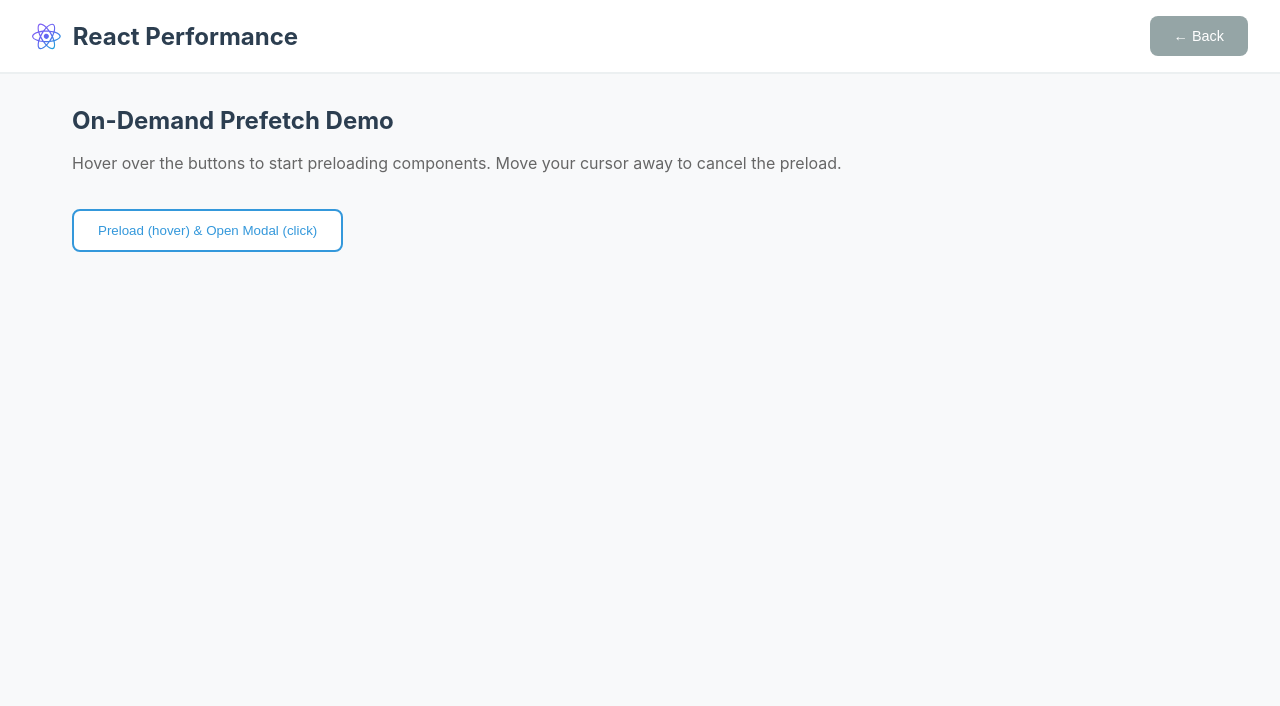
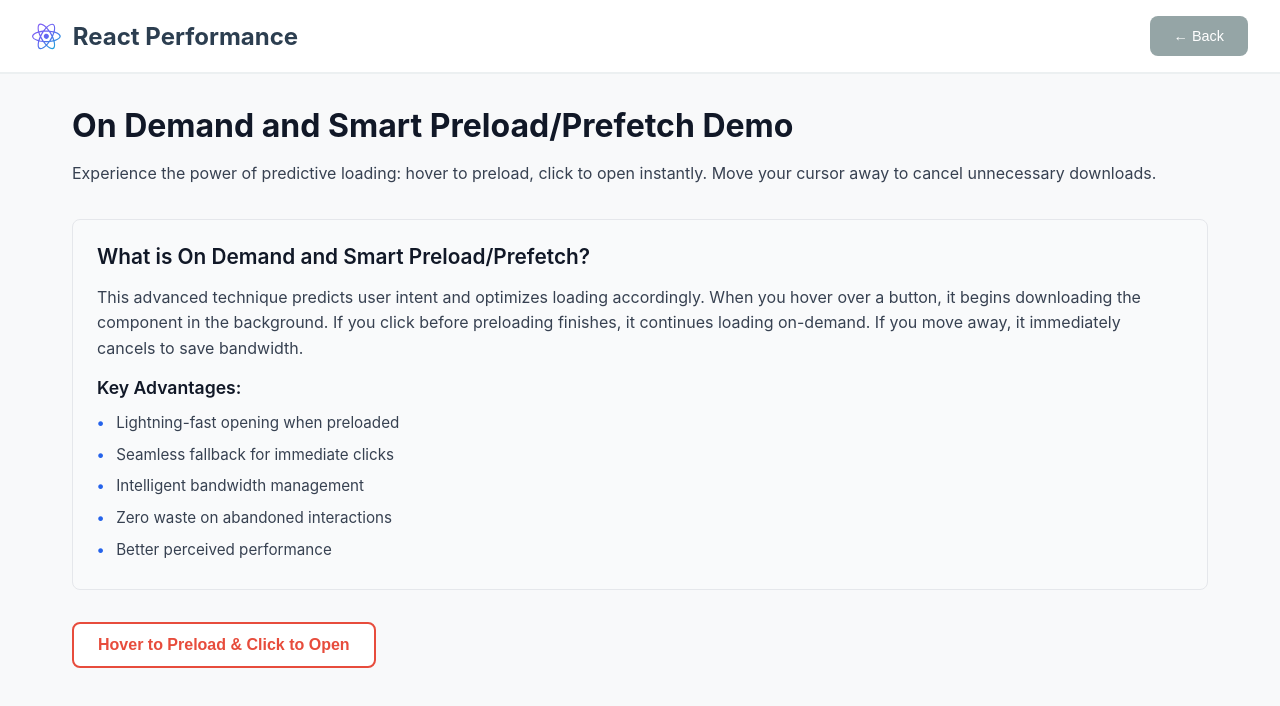
Before and after one commit to en-atul/react-perf, a React app: page /topics/prefetch/on-demand in a window 1280 px wide. Shown: the top 706 px of the page. Built offline with nearby package versions, Linux system fonts and the light colour scheme.

Commit message:
on demand/preload smartly

```diff
--- a/src/topics/performance/PerformanceNavigation.tsx
+++ b/src/topics/performance/PerformanceNavigation.tsx
@@ -214,7 +214,7 @@ export function PerformanceNavigation() {
         <div className="search-container">
           <input
             type="text"
-            placeholder="Search performance topics..."
+            placeholder="Search topics..."
             value={searchTerm}
             onChange={(e) => setSearchTerm(e.target.value)}
             className="search-input"
--- a/src/topics/performance/prefetch/on-demand/OnDemandPrefetch.scss
+++ b/src/topics/performance/prefetch/on-demand/OnDemandPrefetch.scss
@@ -2,16 +2,93 @@
   padding: 2rem;
   max-width: 1200px;
   margin: 0 auto;
+  color: #1f2937;
 
   h2 {
-    color: #2c3e50;
+    color: #111827;
     margin-bottom: 1rem;
+    font-size: 2rem;
+    font-weight: 700;
+  }
+
+  h3 {
+    color: #111827;
+    margin-bottom: 1rem;
+    font-size: 1.3rem;
+    font-weight: 600;
+  }
+
+  h4 {
+    color: #111827;
+    margin-bottom: 0.5rem;
+    font-size: 1.1rem;
+    font-weight: 600;
   }
 
   p {
-    color: #666;
-    margin-bottom: 2rem;
+    color: #374151;
+    margin-bottom: 1.5rem;
     line-height: 1.6;
+    font-size: 1rem;
+  }
+
+  .explanation {
+    background: #f9fafb;
+    border: 1px solid #e5e7eb;
+    border-radius: 8px;
+    padding: 1.5rem;
+    margin: 2rem 0;
+
+    p {
+      color: #374151;
+      margin-bottom: 1rem;
+    }
+  }
+
+  .benefits {
+    margin-top: 1rem;
+
+    ul {
+      list-style: none;
+      padding: 0;
+      margin: 0;
+
+      li {
+        color: #374151;
+        padding: 0.4rem 0;
+        position: relative;
+        padding-left: 1.2rem;
+        font-size: 0.95rem;
+
+        &::before {
+          content: '•';
+          color: #2563eb;
+          font-weight: bold;
+          position: absolute;
+          left: 0;
+        }
+      }
+    }
+  }
+
+  .demo-btn {
+    padding: 0.75rem 1.5rem;
+    background: white;
+    color: #111827;
+    border: 2px solid #111827;
+    border-radius: 8px;
+    cursor: pointer;
+    font-weight: 600;
+    font-size: 1rem;
+    transition: all 0.3s ease;
+    margin: 1rem 0;
+
+    &:hover {
+      background: #111827;
+      color: white;
+      transform: translateY(-2px);
+      box-shadow: 0 4px 12px rgba(0, 0, 0, 0.2);
+    }
   }
 }
 
@@ -24,12 +101,12 @@
 
 .on-demand-prefetch-btn {
   padding: 0.75rem 1.5rem;
-  border: 2px solid #3498db;
+  border: 2px solid #111827;
   background: white;
-  color: #3498db;
+  color: #111827;
   border-radius: 8px;
   cursor: pointer;
-  font-weight: 500;
+  font-weight: 600;
   transition: all 0.3s ease;
   position: relative;
   display: flex;
@@ -37,10 +114,10 @@
   gap: 0.5rem;
 
   &:hover {
-    background: #3498db;
+    background: #111827;
     color: white;
     transform: translateY(-2px);
-    box-shadow: 0 4px 12px rgba(52, 152, 219, 0.3);
+    box-shadow: 0 4px 12px rgba(0, 0, 0, 0.2);
   }
 
   &.preloading {
--- a/src/topics/performance/prefetch/on-demand/index.tsx
+++ b/src/topics/performance/prefetch/on-demand/index.tsx
@@ -13,30 +13,30 @@ const AsyncHeavyComponentModal = React.lazy(() =>
   ).then((module) => ({ default: module.default }))
 );
 
+
 const preloadComponent = (importFunction: () => Promise<any>) => {
   return importFunction();
 };
 
-const cancelPreload = (preloadPromise: Promise<any> | null) => {
-  return null;
-};
-
-// On-demand prefetch hook
 export function useOnDemandPrefetch() {
   const [isPreloading, setIsPreloading] = useState(false);
   const [preloadPromise, setPreloadPromise] = useState<Promise<any> | null>(
     null
   );
   const preloadTimeoutRef = useRef<number | null>(null);
+  const abortControllerRef = useRef<AbortController | null>(null);
 
   const startPreload = useCallback(
     (importFunction: () => Promise<any>, delay = 0) => {
-      // Clear any existing timeout
       if (preloadTimeoutRef.current) {
         clearTimeout(preloadTimeoutRef.current);
       }
+      if (abortControllerRef.current) {
+        abortControllerRef.current.abort();
+      }
 
-      // Set a delay before starting preload (optional)
+      abortControllerRef.current = new AbortController();
+
       preloadTimeoutRef.current = setTimeout(() => {
         setIsPreloading(true);
         const promise = preloadComponent(importFunction);
@@ -44,12 +44,16 @@ export function useOnDemandPrefetch() {
 
         promise
           .then(() => {
-            setIsPreloading(false);
-            setPreloadPromise(null);
+            if (!abortControllerRef.current?.signal.aborted) {
+              setIsPreloading(false);
+              setPreloadPromise(null);
+            }
           })
           .catch(() => {
-            setIsPreloading(false);
-            setPreloadPromise(null);
+            if (!abortControllerRef.current?.signal.aborted) {
+              setIsPreloading(false);
+              setPreloadPromise(null);
+            }
           });
       }, delay);
     },
@@ -62,18 +66,22 @@ export function useOnDemandPrefetch() {
       preloadTimeoutRef.current = null;
     }
 
-    if (preloadPromise) {
-      // Cancel the preload promise
-      setPreloadPromise(null);
+    if (abortControllerRef.current) {
+      abortControllerRef.current.abort();
+      abortControllerRef.current = null;
     }
 
+    setPreloadPromise(null);
     setIsPreloading(false);
-  }, [preloadPromise]);
+  }, []);
 
   useEffect(() => {
     return () => {
       if (preloadTimeoutRef.current) {
         clearTimeout(preloadTimeoutRef.current);
+      }
+      if (abortControllerRef.current) {
+        abortControllerRef.current.abort();
       }
     };
   }, []);
@@ -85,7 +93,6 @@ export function useOnDemandPrefetch() {
   };
 }
 
-// On-demand prefetch button component
 interface ModalTriggerPointProps {
   children: React.ReactNode;
   onHoverStart?: () => void;
@@ -106,25 +113,33 @@ export function ModalTriggerPoint({
   onClick,
 }: ModalTriggerPointProps) {
   const { startPreload, cancelPreload, isPreloading } = useOnDemandPrefetch();
+  const [hasStartedPreload, setHasStartedPreload] = useState(false);
 
   const handleMouseEnter = useCallback(() => {
     onHoverStart?.();
-    // Start preloading the provided target
+    setHasStartedPreload(true);
     startPreload(importTarget, preloadDelay);
   }, [onHoverStart, startPreload, preloadDelay, importTarget]);
 
   const handleMouseLeave = useCallback(() => {
     onHoverEnd?.();
-    // Cancel preload if user moves cursor away
     cancelPreload();
   }, [onHoverEnd, cancelPreload]);
 
+  const handleClick = useCallback(() => {
+    if (!hasStartedPreload) {
+      startPreload(importTarget, 0);
+    }
+    // Always call the onClick handler
+    onClick?.();
+  }, [hasStartedPreload, startPreload, importTarget, onClick]);
+
   return (
     <button
-      className={`on-demand-prefetch-btn`}
+      className={`on-demand-prefetch-btn ${className}`}
       onMouseEnter={handleMouseEnter}
       onMouseLeave={handleMouseLeave}
-      onClick={onClick}
+      onClick={handleClick}
     >
       {children}
       {isPreloading && <span className="preload-indicator">⏳</span>}
@@ -137,15 +152,36 @@ export function OnDemandPrefetchDemo() {
 
   return (
     <div className="on-demand-prefetch-demo">
-      <h2>On-Demand Prefetch Demo</h2>
+      <h2>On Demand and Smart Preload/Prefetch Demo</h2>
       <p>
-        Hover over the buttons to start preloading components. Move your cursor
-        away to cancel the preload.
+        Experience the power of predictive loading: hover to preload, click to open instantly.
+        Move your cursor away to cancel unnecessary downloads.
       </p>
 
+      <div className="explanation">
+        <h3>What is On Demand and Smart Preload/Prefetch?</h3>
+        <p>
+          This advanced technique predicts user intent and optimizes loading accordingly.
+          When you hover over a button, it begins downloading the component in the background.
+          If you click before preloading finishes, it continues loading on-demand.
+          If you move away, it immediately cancels to save bandwidth.
+        </p>
+
+        <div className="benefits">
+          <h4>Key Advantages:</h4>
+          <ul>
+            <li>Lightning-fast opening when preloaded</li>
+            <li>Seamless fallback for immediate clicks</li>
+            <li>Intelligent bandwidth management</li>
+            <li>Zero waste on abandoned interactions</li>
+            <li>Better perceived performance</li>
+          </ul>
+        </div>
+      </div>
+
       <ModalTriggerPoint
-        onHoverStart={() => console.log("Starting modal preload...")}
-        onHoverEnd={() => console.log("Cancelled modal preload")}
+        onHoverStart={() => console.log("Starting background preload...")}
+        onHoverEnd={() => console.log("Cancelled preload")}
         preloadDelay={0}
         className="demo-btn modal-btn"
         importTarget={() =>
@@ -155,7 +191,7 @@ export function OnDemandPrefetchDemo() {
         }
         onClick={() => setShowModal(true)}
       >
-        Preload (hover) & Open Modal (click)
+         Hover to Preload & Click to Open
       </ModalTriggerPoint>
       {showModal && (
         <Suspense fallback={<div>Loading modal...</div>}>
```
